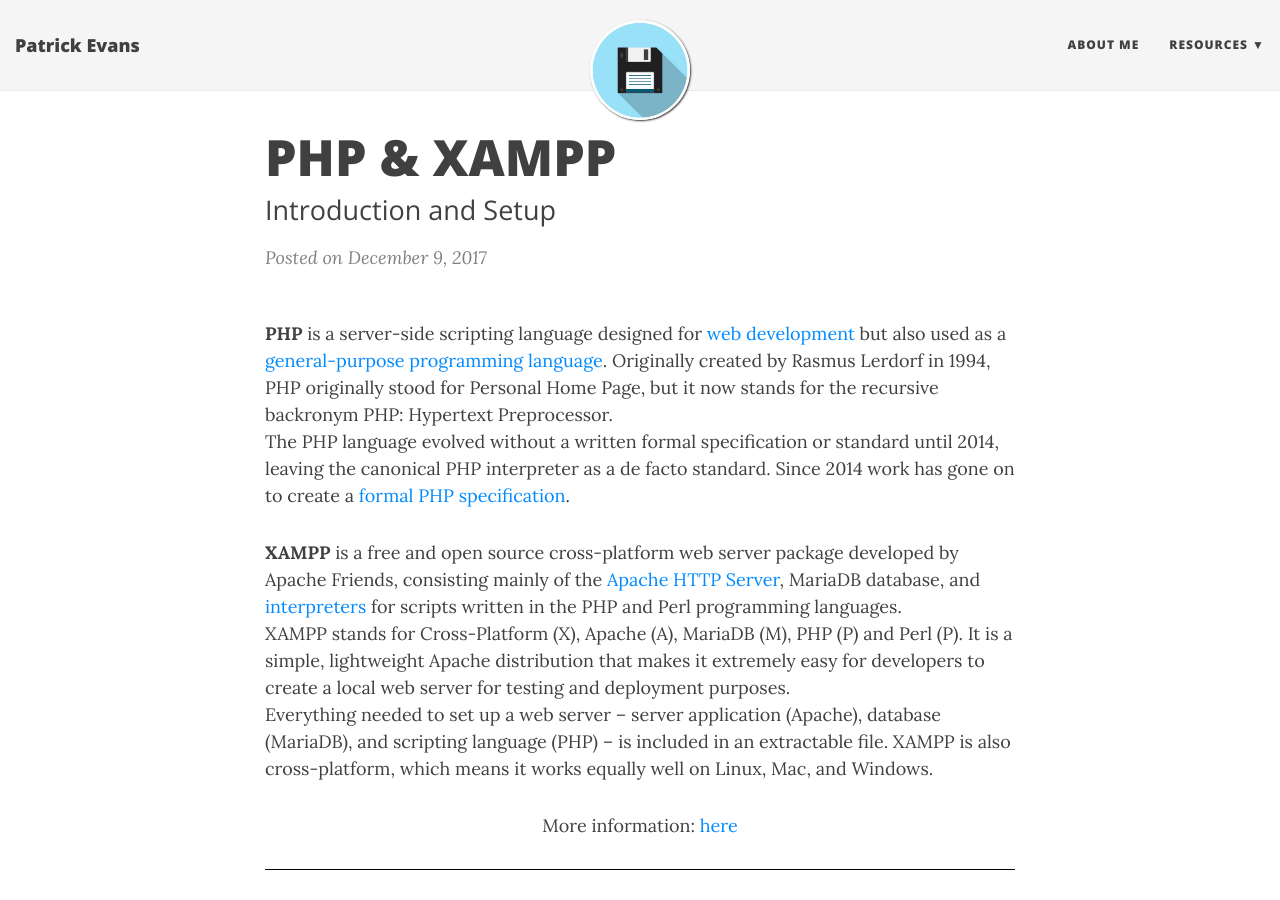
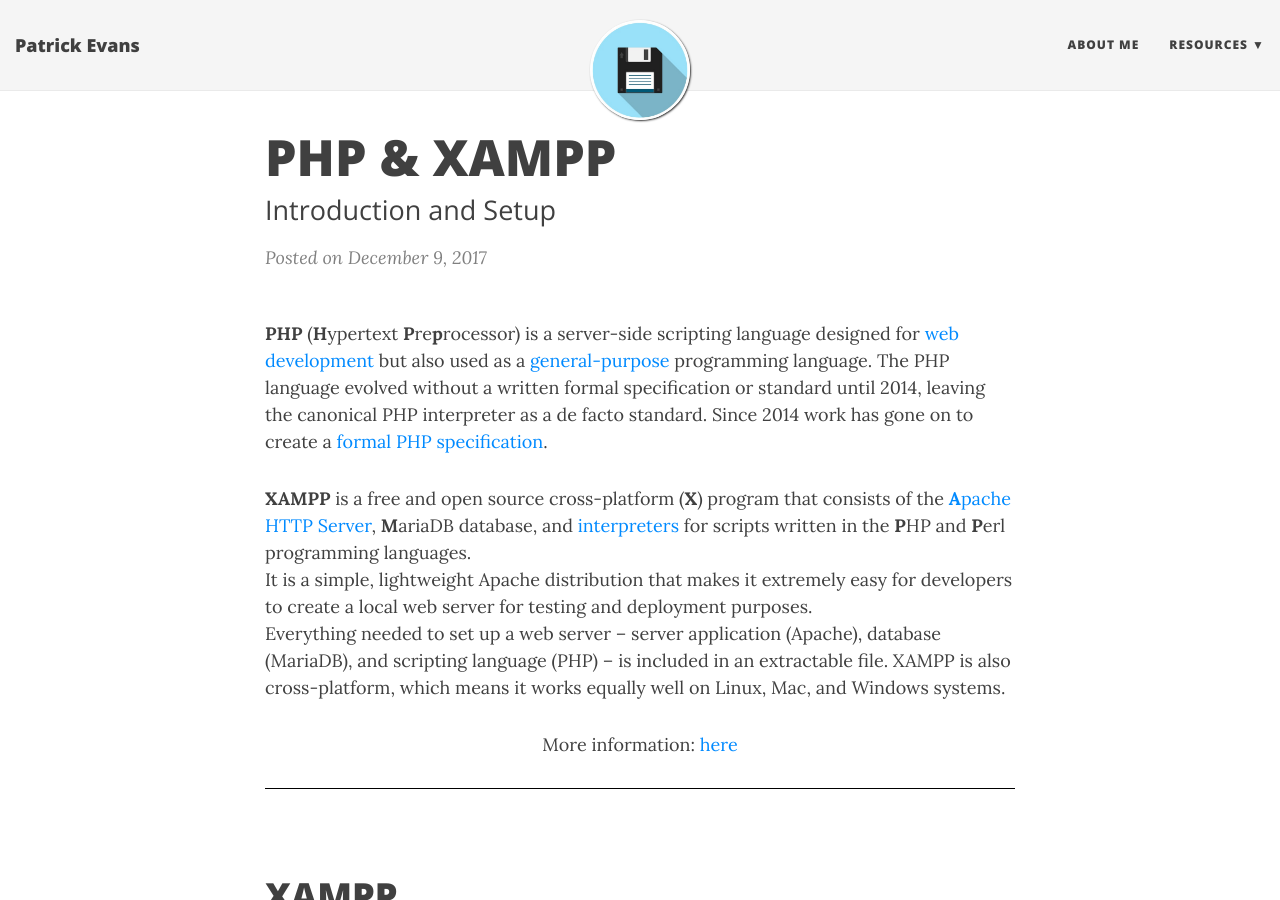
Before and after one commit to patevs/old_blog, a Jekyll site: the page built from _posts/2017-12-09-php.md, in a window 1280 px wide and 900 px high. Built offline with Jekyll 4.4.1, drawn with Linux system fonts in a browser that asks for light colours; nearby versions of some CDN libraries.

Commit message:
updating_ php _post

```diff
--- a/_posts/2017-12-09-php.md
+++ b/_posts/2017-12-09-php.md
@@ -6,12 +6,13 @@ subtitle: Introduction and Setup
 
 <div style="border-bottom:1px solid black">
 <p>
-<strong>PHP</strong> is a server-side scripting language designed for <a href="https://en.wikipedia.org/wiki/Web_development">web development</a> but also used as a <a href="https://en.wikipedia.org/wiki/General-purpose_programming_language">general-purpose programming language</a>. Originally created by Rasmus Lerdorf in 1994, PHP originally stood for Personal Home Page, but it now stands for the recursive backronym PHP: Hypertext Preprocessor.<br>
-The PHP language evolved without a written formal specification or standard until 2014, leaving the canonical PHP interpreter as a de facto standard. Since 2014 work has gone on to create a <a href="https://www.itworld.com/article/2697195/enterprise-software/php-gets-a-formal-specification--at-last.html">formal PHP specification</a>.<br>
+<strong>PHP</strong> (<strong>H</strong>ypertext <strong>P</strong>re<strong>p</strong>rocessor) is a server-side scripting language designed for <a href="https://en.wikipedia.org/wiki/Web_development">web development</a> but also used as a <a href="https://en.wikipedia.org/wiki/General-purpose_programming_language">general-purpose</a> programming language.
+The PHP language evolved without a written formal specification or standard until 2014, leaving the canonical PHP interpreter as a de facto standard. Since 2014 work has gone on to create a <a href="https://www.itworld.com/article/2697195/enterprise-software/php-gets-a-formal-specification--at-last.html">formal PHP specification</a>.
 </p>
 <p>
-<strong>XAMPP</strong> is a free and open source cross-platform web server package developed by Apache Friends, consisting mainly of the <a href="https://en.wikipedia.org/wiki/Apache_HTTP_Server">Apache HTTP Server</a>, MariaDB database, and <a href="https://en.wikipedia.org/wiki/Interpreter_(computing)">interpreters</a> for scripts written in the PHP and Perl programming languages.<br> XAMPP stands for Cross-Platform (X), Apache (A), MariaDB (M), PHP (P) and Perl (P). It is a simple, lightweight Apache distribution that makes it extremely easy for developers to create a local web server for testing and deployment purposes.<br>
-Everything needed to set up a web server – server application (Apache), database (MariaDB), and scripting language (PHP) – is included in an extractable file. XAMPP is also cross-platform, which means it works equally well on Linux, Mac, and Windows.
+<strong>XAMPP</strong> is a free and open source cross-platform (<strong>X</strong>) program that consists of the <a href="https://en.wikipedia.org/wiki/Apache_HTTP_Server"><strong>A</strong>pache HTTP Server</a>, <strong>M</strong>ariaDB database, and <a href="https://en.wikipedia.org/wiki/Interpreter_(computing)">interpreters</a> for scripts written in the <strong>P</strong>HP and <strong>P</strong>erl programming languages.<br>
+It is a simple, lightweight Apache distribution that makes it extremely easy for developers to create a local web server for testing and deployment purposes.<br>
+Everything needed to set up a web server – server application (Apache), database (MariaDB), and scripting language (PHP) – is included in an extractable file. XAMPP is also cross-platform, which means it works equally well on Linux, Mac, and Windows systems.
 </p>
 <p style="text-align:center"> More information: <a href="http://simplyadvanced.net/blog/cheat-sheet-for-windows-command-prompt/">here</a></p>
 </div>
```
